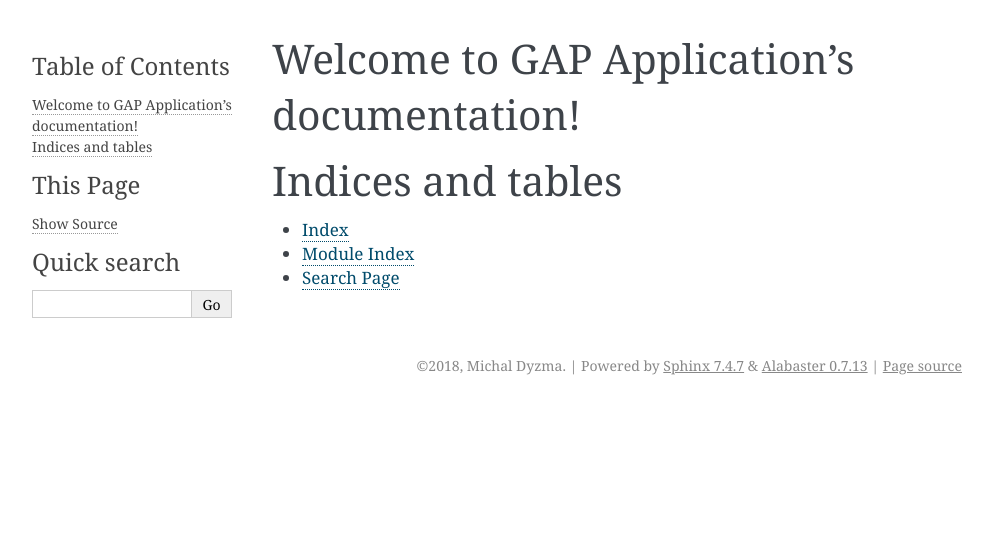
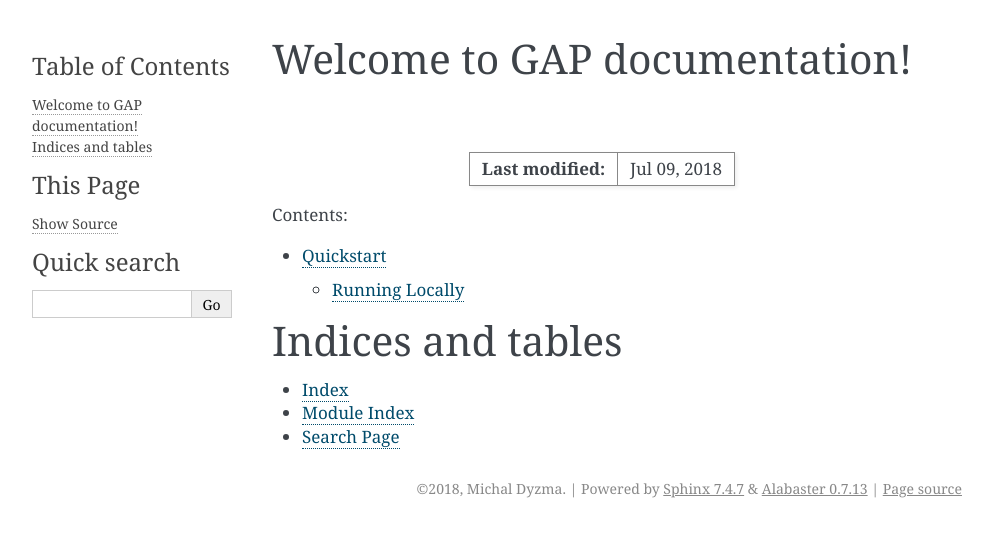
Before and after one commit to KeiKooLoc/gat_app, a Sphinx documentation site: the page built from docs/source/index.rst, in a window 1280 px wide. Shown: the top 537 px of the page, without its empty margins (148-1141 px from the left). Built offline with Sphinx 7.4.7, drawn with Linux system fonts in a browser that asks for light colours.

Commit message:
Documentation update

```diff
--- a/docs/source/index.rst
+++ b/docs/source/index.rst
@@ -3,13 +3,18 @@
    You can adapt this file completely to your liking, but it should at least
    contain the root `toctree` directive.
 
-Welcome to GAP Application's documentation!
-===========================================
+Welcome to GAP documentation!
+=============================
+
+================== =============
+**Last modified:** |today|
+================== =============
 
 .. toctree::
    :maxdepth: 2
    :caption: Contents:
 
+   quickstart
 
 
 Indices and tables
--- a/docs/source/quickstart.rst
+++ b/docs/source/quickstart.rst
@@ -10,7 +10,7 @@ Application UI based on MDB Free and EBM Bootstrap Plugin, available under MIT L
 Running Locally
 ---------------
 
-It can be also run locally. Make sure you have Python_ installed ::
+It can be run locally. Make sure you have Python_ installed ::
 
     $ git clone https://github.com/mdyzma/gat_app.git
     $ cd gat_app
@@ -19,7 +19,7 @@ It can be also run locally. Make sure you have Python_ installed ::
 
 Your app should now be running on `http://127.0.0.1:5000 <http://localhost:5000/>`_.
 
-
+It can be also deployed to tone of the popular deployment services like HEROKU.
 
 
 .. links
```
